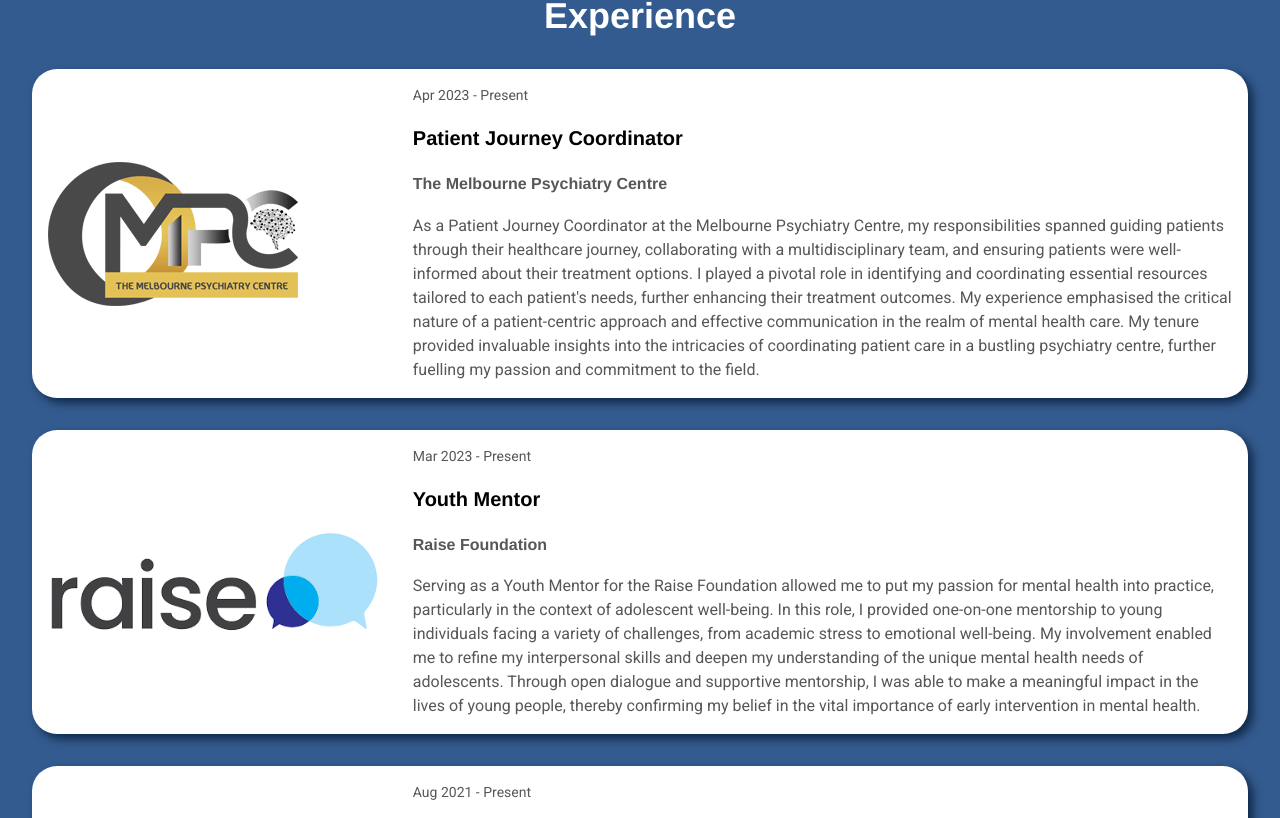
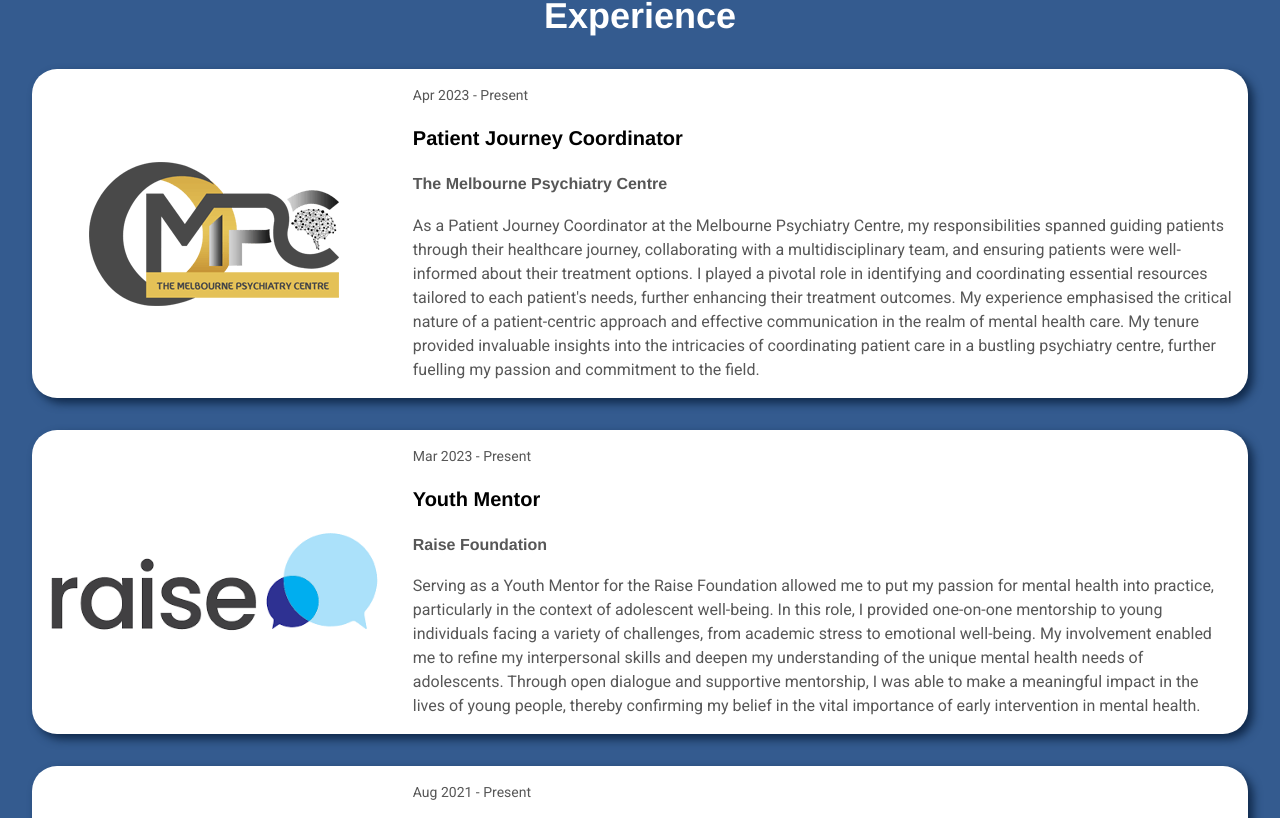
Before and after one commit to claireyau5/claireyau5.github.io, a React (Create React App) app: page / in a window 1280 px wide. Shown: the part 2322-3140 px from the top of the page. Built offline with nearby package versions, Linux system fonts and the light colour scheme.

Commit message:
Minor code format change

```diff
--- a/src/components/ExperienceItems.js
+++ b/src/components/ExperienceItems.js
@@ -18,7 +18,7 @@ const ExperienceItems = ({
 }) => {
   return (
     <Flex
-      flexDirection={{md:"row", base:"column"}}
+      flexDirection={{ md: "row", base: "column" }}
       justifyContent="center"
       justifyItems="center"
       alignItems="center"
@@ -26,12 +26,21 @@ const ExperienceItems = ({
       borderRadius="25px"
       boxShadow="5px 5px 10px #0f2849"
     >
-      <Box w={{md:"30%", base:"50%"}} py={4} px={[2,4]} justifyContent="center" alignItems="center">
+      <Box
+        display={"flex"}
+        w={{ md: "30%", base: "50%" }}
+        py={4}
+        px={[2, 4]}
+        justifyContent="center"
+        alignItems="center"
+      >
         <Image src={imageSrc} />
       </Box>
-      <Box w={{md:"70%", base:"100%"}} color="black">
+      <Box w={{ md: "70%", base: "100%" }} color="black">
         <VStack spacing={5} p={4} align="left">
-          <Text color="#575757" fontSize={"sm"}>{date}</Text>
+          <Text color="#575757" fontSize={"sm"}>
+            {date}
+          </Text>
           <Heading size="md">{position}</Heading>
           <Heading size="sm" color="#575757" style={{ marginTop: "4px" }}>
             {company}
```
